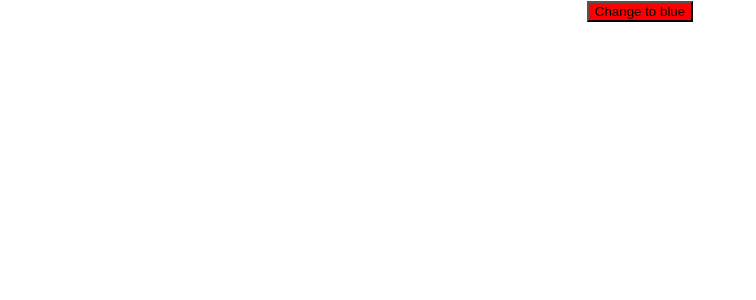
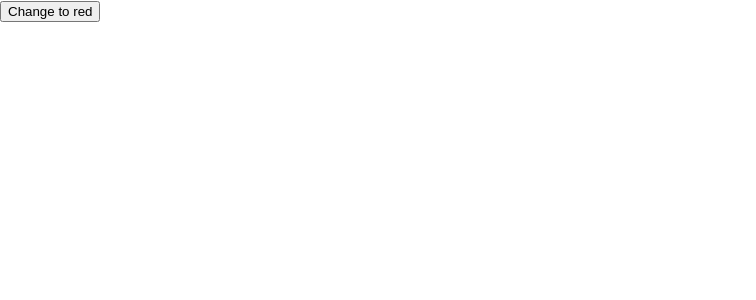
Before and after one commit to funduleadiana/testing-exercises, a React (Create React App) app: page / in a window 1280 px wide. Shown: the top 300 px of the page, without its empty margins (0-756 px from the left). Built offline with nearby package versions, Linux system fonts and the light colour scheme.

Commit message:
using hooks to add color to the button and change color onClick

```diff
--- a/src/App.js
+++ b/src/App.js
@@ -1,12 +1,22 @@
 import logo from './logo.svg';
 import './App.css';
+import { useState } from 'react';
 
 function App() {
+  const {buttonColor, setButtonColor} = useState('red')
+  const newButtonColor = buttonColor === 'red' ? 'blue' : 'red';
+
   return (
-    <div className="App">
-     <button style={{backgroundColor: 'red'}}>Change to blue</button>
-    </div>
-  );
+    <div>
+        <button
+        role="button"
+        style={{backgroundColor: buttonColor}}
+        onClick={() => setButtonColor(newButtonColor)}
+
+      >Change to {newButtonColor}</button>
+
+      </div>
+  )
 }
 
 export default App;
```
Also changed, not shown: package.json (+13 -1 lines), 2 other files (tests, documents, lock files or other folders).
